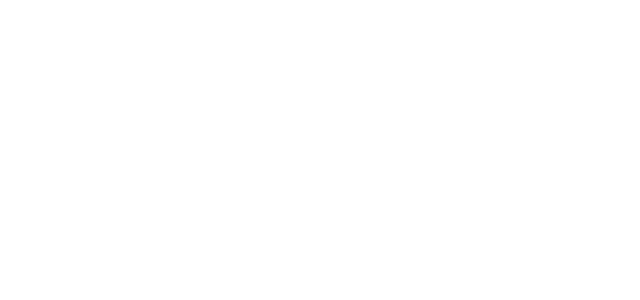
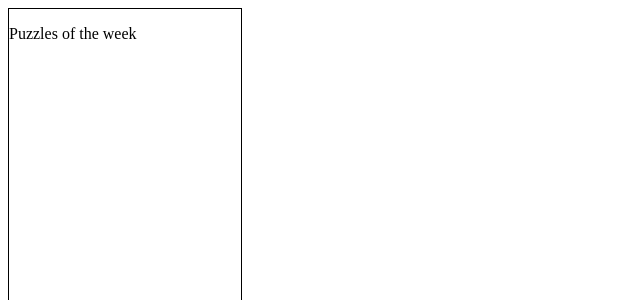
Before and after one commit to jl2476/ByteBattle2, a Next.js app: page /home in a window 1280 px wide. Shown: the top 300 px of the page, without its empty margins (0-640 px from the left). Built offline with nearby package versions, Linux system fonts and the light colour scheme.

Commit message:
finished nav bar

```diff
--- a/src/Components/index.css
+++ b/src/Components/index.css
@@ -64,3 +64,11 @@
 .container2 a.active::after {
     transform: scaleX(1);
 }
+
+.puzzles {
+    width: 234px;
+    height: 402px;
+    border: 1px solid black; /* This should work to display the border */
+    box-sizing: border-box; /* Ensures padding and borders are included in width/height */
+    border-radius: 20px;
+}
--- a/src/app/globals.css
+++ b/src/app/globals.css
@@ -1,10 +1,3 @@
 @tailwind base;
 @tailwind components;
 @tailwind utilities;
-
-body {
-    background-image: url("/public/image.png");
-    background-size: cover;
-    background-repeat: no-repeat;
-    background-attachment: fixed;
-}
--- a/src/app/layout.tsx
+++ b/src/app/layout.tsx
@@ -7,7 +7,7 @@ export const metadata = {
   description: 'Your website description here',
 };
 
-export default function RootLayout() {
+export default function RootLayout({ children }) {
   return (
     <html lang="en">
       <body>
--- a/src/index.css
+++ b/src/index.css
@@ -1,10 +1,3 @@
 @tailwind base;
 @tailwind components;
 @tailwind utilities;
-
-body {
-    background-image: url("/public/image.png");
-    background-size: cover;
-    background-repeat: no-repeat;
-    background-attachment: fixed;
-}
--- a/src/index.js
+++ b/src/index.js
@@ -8,7 +8,7 @@ import {
 } from "react-router-dom";
 import Layout from './Layout';
 import Home from './pages/home';
-import Puzzle from './pages/puzzle';
+import Puzzle from './Components/puzzle';
 
 const router = createBrowserRouter([
   {
--- /dev/null
+++ b/src/pages/home.css
@@ -0,0 +1,7 @@
+.puzzles {
+    width: 234px;
+    height: 402px;
+    border: 1px solid black; /* This should work to display the border */
+    box-sizing: border-box; /* Ensures padding and borders are included in width/height */
+
+}
--- a/src/pages/home.tsx
+++ b/src/pages/home.tsx
@@ -1,7 +1,13 @@
+import './home.css';
+
 const Home = () => {
     return (
         <>
-
+            <div className="">
+                <div className="puzzles">
+                    <p>Puzzles of the week</p>
+                </div>
+            </div>
 
         </>
      );
```
Also changed, not shown: src/Components/Nav.tsx (+32 -15 lines), src/Components/puzzle.tsx (added, +14 -0 lines), src/pages/puzzle.tsx (deleted, +0 -10 lines).
